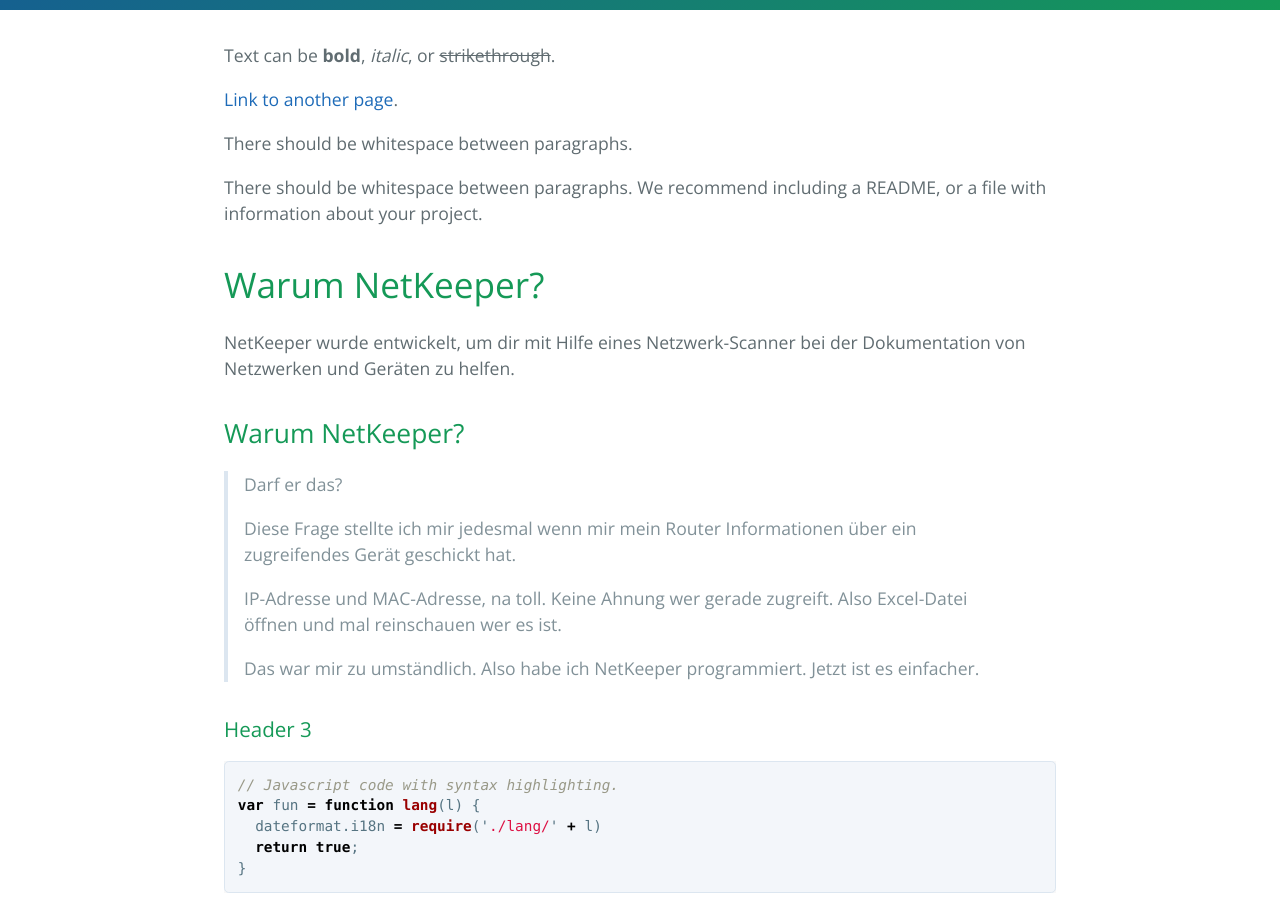
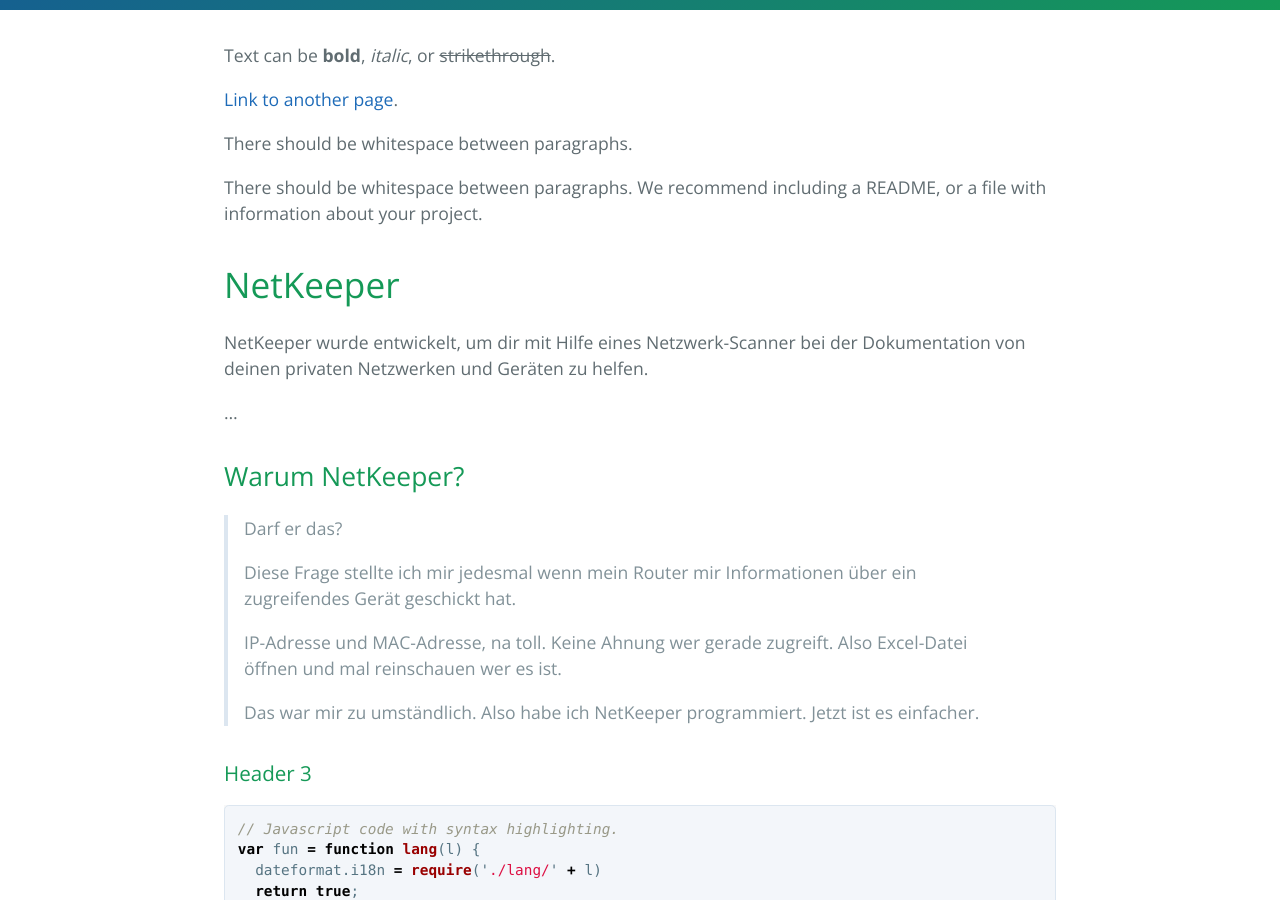
Before and after one commit to IGSolutions/netkeeper, a Jekyll site: the page built from index.md, in a window 1280 px wide and 900 px high, scrolled down 373 px. Built offline with Jekyll 4.4.1, drawn with Linux system fonts in a browser that asks for light colours.

Commit message:
Update index.md

```diff
--- a/index.md
+++ b/index.md
@@ -10,15 +10,17 @@ There should be whitespace between paragraphs.
 
 There should be whitespace between paragraphs. We recommend including a README, or a file with information about your project.
 
-# Warum NetKeeper?
+# NetKeeper
 
-NetKeeper wurde entwickelt, um dir mit Hilfe eines Netzwerk-Scanner bei der Dokumentation von Netzwerken und Geräten zu helfen.
+NetKeeper wurde entwickelt, um dir mit Hilfe eines Netzwerk-Scanner bei der Dokumentation von deinen privaten Netzwerken und Geräten zu helfen.
+
+...
 
 ## Warum NetKeeper?
 
 > Darf er das?
 >
-> Diese Frage stellte ich mir jedesmal wenn mir mein Router Informationen über ein zugreifendes Gerät geschickt hat.
+> Diese Frage stellte ich mir jedesmal wenn mein Router mir Informationen über ein zugreifendes Gerät geschickt hat.
 >
 > IP-Adresse und MAC-Adresse, na toll. Keine Ahnung wer gerade zugreift.
 > Also Excel-Datei öffnen und mal reinschauen wer es ist.
```
